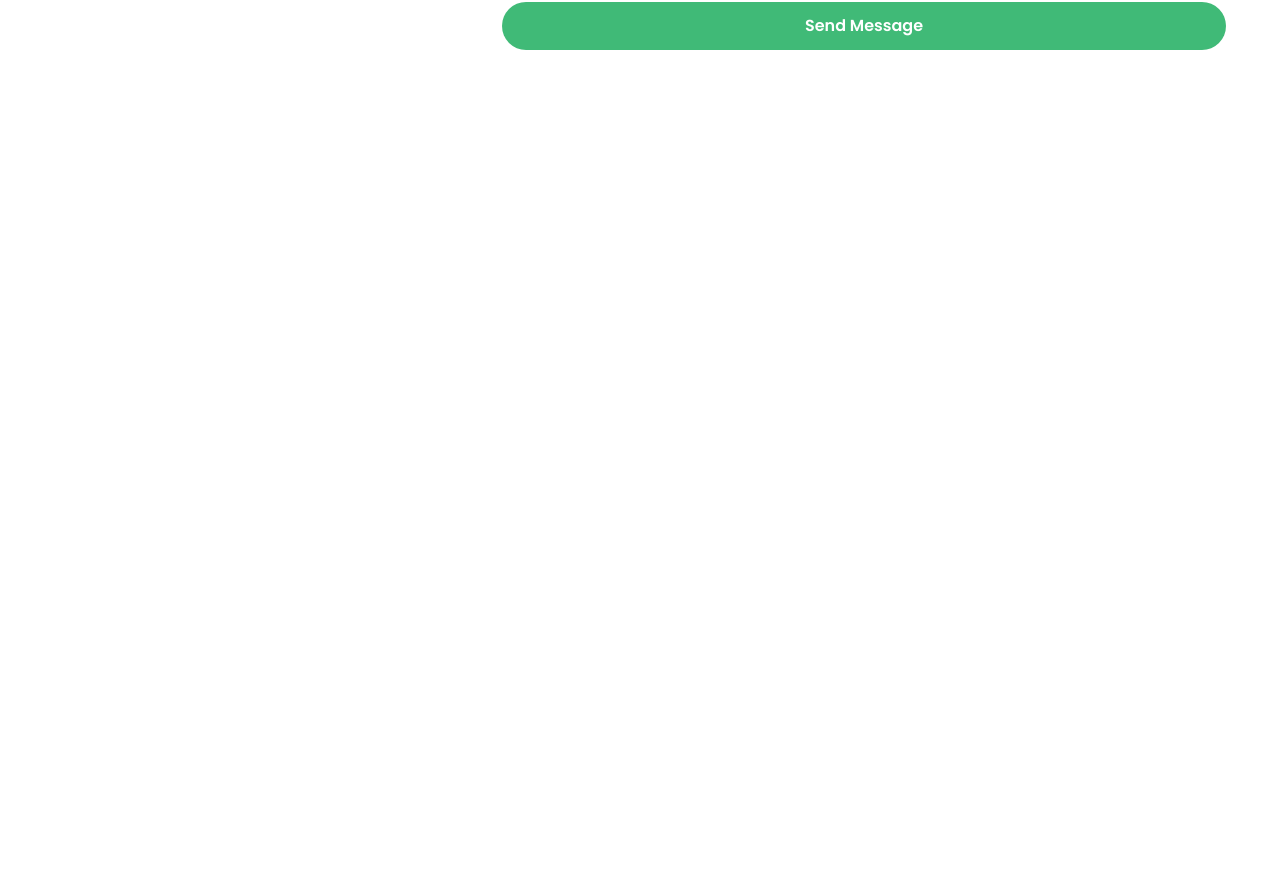
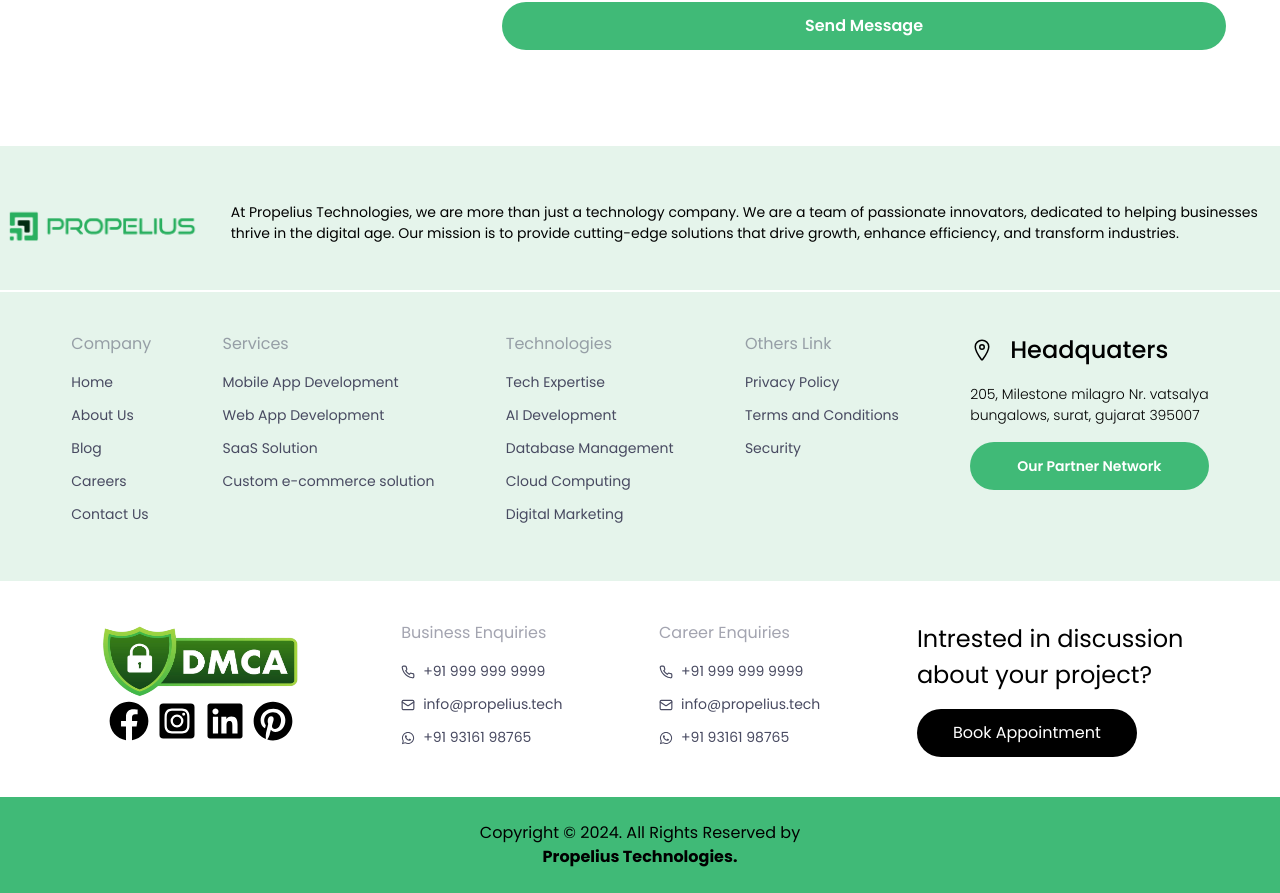
Before and after one commit to 28JayG/pt-site, a Next.js app: page / in a window 1280 px wide. Shown: the part 7673-8566 px from the top of the page. Before the commit the page ends 8529 px from the top, so only its background shows below. Built offline with nearby package versions, Linux system fonts and the light colour scheme.

Commit message:
makes footer responsive

```diff
--- /dev/null
+++ b/src/components/Icons.tsx
@@ -0,0 +1,20 @@
+import { FC } from "react";
+import { FaWhatsapp } from "react-icons/fa";
+import { LuMail, LuPhone } from "react-icons/lu";
+
+interface Props {
+  icon: string;
+}
+
+const Icons: FC<Props> = ({ icon }) => {
+  switch (icon) {
+    case "phone":
+      return <LuPhone />;
+    case "email":
+      return <LuMail />;
+    case "whatsapp":
+      return <FaWhatsapp />;
+  }
+};
+
+export default Icons;
--- a/src/components/layouts/PageLayout.tsx
+++ b/src/components/layouts/PageLayout.tsx
@@ -15,9 +15,9 @@
       {/* <Navbar /> */}
       {/** Page Container */}
       <div> {children}</div> {/** Footer */}
-      {/* <footer className="absolute h-footerHeight bottom-0 w-full">
+      <footer className="absolute h-footerHeight bottom-0 w-full">
         <Footer />
-      </footer> */}
+      </footer>
     </div>
   );
 };
--- a/src/components/shared/Footer.tsx
+++ b/src/components/shared/Footer.tsx
@@ -1,5 +1,5 @@
 import { brandImgUri, footerImgUri } from "constants/assets.constants";
-import React from "react";
+import React, { FC } from "react";
 import { IoLocationOutline } from "react-icons/io5";
 import {
   FaFacebook,
@@ -9,123 +9,159 @@
   FaWhatsapp,
 } from "react-icons/fa";
 import { LuMail, LuPhone } from "react-icons/lu";
-import { COMPANY_PHONE_1 } from "constants/company.constants";
+import { COMPANY_PHONE_1, COMPANY_PHONE_2 } from "constants/company.constants";
+import MaxWidthWrapper from "components/layouts/MaxWidthWrapper";
+import Button from "./Button";
+import { FooterLink } from "types/footer.types";
+import Link from "next/link";
+import Icons from "components/Icons";
 
-const Footer: React.FC = () => {
+const sections: { title: string; links: FooterLink[] }[] = [
+  {
+    title: "Company",
+    links: [
+      { text: "Home", href: "/home" },
+      { text: "About Us", href: "/about" },
+      { text: "Blog", href: "/blog" },
+      { text: "Careers", href: "/careers" },
+      { text: "Contact Us", href: "/contact" },
+    ],
+  },
+  {
+    title: "Services",
+    links: [
+      { text: "Mobile App Development", href: "/mobile-app" },
+      { text: "Web App Development", href: "/web-app" },
+      { text: "SaaS Solution", href: "/saas" },
+      { text: "Custom e-commerce solution", href: "/ecommerce" },
+    ],
+  },
+  {
+    title: "Technologies",
+    links: [
+      { text: "Tech Expertise", href: "/tech-expertise" },
+      { text: "AI Development", href: "/ai-development" },
+      { text: "Database Management", href: "/database" },
+      { text: "Cloud Computing", href: "/cloud-computing" },
+      { text: "Digital Marketing", href: "/digital-marketing" },
+    ],
+  },
+  {
+    title: "Others Link",
+    links: [
+      { text: "Privacy Policy", href: "/privacy-policy" },
+      { text: "Terms and Conditions", href: "/terms-and-conditions" },
+      { text: "Security", href: "/security" },
+    ],
+  },
+];
+
+const enquiries: { title: string; links: FooterLink[] }[] = [
+  {
+    title: "Business Enquiries",
+    links: [
+      { text: "+91 999 999 9999", href: "tel:+91 999 999 9999", icon: "phone" },
+      {
+        text: "info@propelius.tech",
+        href: "mailto:info@propelius.tech",
+        icon: "email",
+      },
+      {
+        text: COMPANY_PHONE_2,
+        href: `tel:${COMPANY_PHONE_2}`,
+        icon: "whatsapp",
+      },
+    ],
+  },
+  {
+    title: "Career Enquiries",
+    links: [
+      { text: "+91 999 999 9999", href: "tel:+91 999 999 9999", icon: "phone" },
+      {
+        text: "info@propelius.tech",
+        href: "mailto:info@propelius.tech",
+        icon: "email",
+      },
+      {
+        text: COMPANY_PHONE_2,
+        href: `tel:${COMPANY_PHONE_2}`,
+        icon: "whatsapp",
+      },
+    ],
+  },
+];
+
+interface FooterLinkGroupProps {
+  title: string;
+  links: FooterLink[];
+}
+
+const FooterLinkGroup: FC<FooterLinkGroupProps> = ({ title, links }) => {
+  return (
+    <div className="flex flex-col gap-4">
+      <p className="text-grey-700 text-opacity-50 text-base">{title}</p>
+      <ul className="flex flex-col gap-3 text-sm text-grey-700">
+        {links.map((link) => (
+          <li className="flex gap-2 items-center">
+            {link.icon && <Icons icon={link.icon} />}
+            <Link href={link.href}>{link.text}</Link>
+          </li>
+        ))}
+      </ul>
+    </div>
+  );
+};
+
+const Footer = () => {
   return (
     <div>
-      <div className="bg-footerBg px-10 pb-10">
-        <div className="flex flex-col md:flex-row gap-10 md:gap-20 justify-center p-6">
+      <div className="bg-green-100 py-14">
+        <MaxWidthWrapper>
+          <div className="flex flex-col md:flex-row gap-7 justify-center mb-10">
             <img src={brandImgUri} alt="Brand Logo" className="w-52 h-12 " />
             <p className="text-sm">
               At Propelius Technologies, we are more than just a technology
               company. We are a team of passionate innovators, dedicated to
-            helping businesses thrive
-            <br /> in the digital age. Our mission is to provide cutting-edge
-            solutions that drive growth, enhance efficiency, and transform
-            industries.
+              helping businesses thrive in the digital age. Our mission is to
+              provide cutting-edge solutions that drive growth, enhance
+              efficiency, and transform industries.
             </p>
           </div>
-        <div className="border-white border mb-10"></div>
-        <div className="flex flex-col md:flex-row gap-5 md:gap-0 justify-start md:justify-evenly md:text-sm ">
+          <div className="border-white border hidden lg:block"></div>
+          <div className="mt-10 flex flex-col lg:flex-row gap-5 md:gap-0 justify-start lg:justify-evenly lg:text-sm ">
+            {sections.map((section) => (
+              <FooterLinkGroup key={section.title} {...section} />
+            ))}
             <div className="flex flex-col gap-4">
-            <p className="text-gray-400 text-base font-bold md:font-normal">
-              Company
-            </p>
-            <p>Home</p>
-            <p>About Us</p>
-            <p>Blog</p>
-            <p>Careers</p>
-            <p>Contact Us</p>
-          </div>
-          <div className="flex flex-col gap-4 ">
-            <p className="text-gray-400 text-base font-bold md:font-normal">
-              Services
-            </p>
-            <p>Mobile App Development</p>
-            <p>Web App Development</p>
-            <p>SAAS Solution</p>
-            <p>Custome E-Commerce Solution</p>
-          </div>
-          <div className="flex flex-col gap-4 ">
-            <p className="text-gray-400 text-base font-bold md:font-normal">
-              Technologies
-            </p>
-            <p>Tech Expertise</p>
-            <p>AI Development</p>
-            <p>Database Management</p>
-            <p>Cloud Computing</p>
-            <p>Digitl Marketing</p>
-          </div>
-          <div className="flex flex-col gap-4 ">
-            <p className="text-gray-400 text-base font-bold md:font-normal">
-              Other Links
-            </p>
-            <p>Privacy Policy</p>
-            <p>Terms And Conditions</p>
-            <p>Security</p>
-          </div>
-          <div className="flex flex-col gap-4">
-            <p className="flex items-center text-2xl font-semibold gap-4">
+              <p className="flex items-center text-2xl font-medium gap-4">
                 <IoLocationOutline />
                 Headquaters
               </p>
-            <p>
+              <p className="font-light">
                 205, Milestone milagro Nr. vatsalya
                 <br /> bungalows, surat, gujarat 395007
               </p>
-            <div className="bg-primary text-white rounded-full px-9 py-3">
-              Our Partner Network
+              <Button>Our Partner Network</Button>
             </div>
           </div>
+        </MaxWidthWrapper>
       </div>
-      </div>
-      <div className="flex flex-col md:flex-row justify-start md:justify-evenly gap-5 md:gap-0 pl-5 md:pl-0 py-10">
+      <div className="flex flex-col lg:flex-row justify-start lg:justify-evenly gap-5 md:gap-0 pl-5 md:pl-0 py-10">
         <div>
           <img src={footerImgUri} alt="" className="w-52 h-20" />
-          <div className="flex gap-2 justify-center">
+          <div className="flex gap-2 justify-start lg:justify-center">
             <FaFacebook size={40} />
             <FaInstagramSquare size={40} />
             <FaLinkedin size={40} />
             <FaPinterest size={40} />
           </div>
         </div>
+        {enquiries.map((section) => (
+          <FooterLinkGroup key={section.title} {...section} />
+        ))}
+
         <div className="flex flex-col gap-4">
-          <p className="text-gray-400 text-base font-bold md:font-normal">
-            Business Enquiries
-          </p>
-          <p className="flex gap-2 items-center">
-            <LuPhone />
-            {COMPANY_PHONE_1}
-          </p>
-          <p className="flex gap-2 items-center">
-            <LuMail />
-            info@propelius.tech
-          </p>
-          <p className="flex gap-2 items-center">
-            <FaWhatsapp />
-            +91 888 999 1234
-          </p>
-        </div>
-        <div className="flex flex-col gap-4">
-          <p className="text-gray-400 text-base font-bold md:font-normal">
-            Career Enquiries
-          </p>
-          <p className="flex gap-2 items-center">
-            <LuPhone />
-            {COMPANY_PHONE_1}
-          </p>
-          <p className="flex gap-2 items-center">
-            <LuMail />
-            info@propelius.tech
-          </p>
-          <p className="flex gap-2 items-center">
-            <FaWhatsapp />
-            +91 888 999 1234
-          </p>
-        </div>
-        <div className="flex flex-col gap-4">
-          <p className="text-2xl font-semibold">
+          <p className="text-2xl">
             Intrested in discussion
             <br />
             about your project?
@@ -135,8 +171,8 @@
           </div>
         </div>
       </div>
-      <div className="bg-primary text-center py-6">
-        Copyright © 2024. All Rights Reserved by{" "}
+      <div className="bg-green-500 text-center py-6">
+        Copyright © 2024. All Rights Reserved by <br />
         <span className="font-bold">Propelius Technologies.</span>
       </div>
     </div>
--- /dev/null
+++ b/src/types/footer.types.ts
@@ -0,0 +1,5 @@
+export interface FooterLink {
+  text: string;
+  href: string;
+  icon?: string;
+}
--- a/tailwind.config.ts
+++ b/tailwind.config.ts
@@ -15,6 +15,7 @@
       colors: {
         green: {
           50: "#E1F5F0",
+          100:"#E5F4EB",
           200: "#D6FFE9",
           500: "#40BA77",
           900: "#012D13",
@@ -30,7 +31,6 @@
         },
         primary: "#40BA77",
         secondary: "#000",
-        footerBg: "#E5F4EB",
         mellowYellow: "#E8F9CD",
         purple: "#E5D6FF",
         darkGray: "#F6F7F9",
```
Lines whose indentation alone changed are shown as unchanged.
